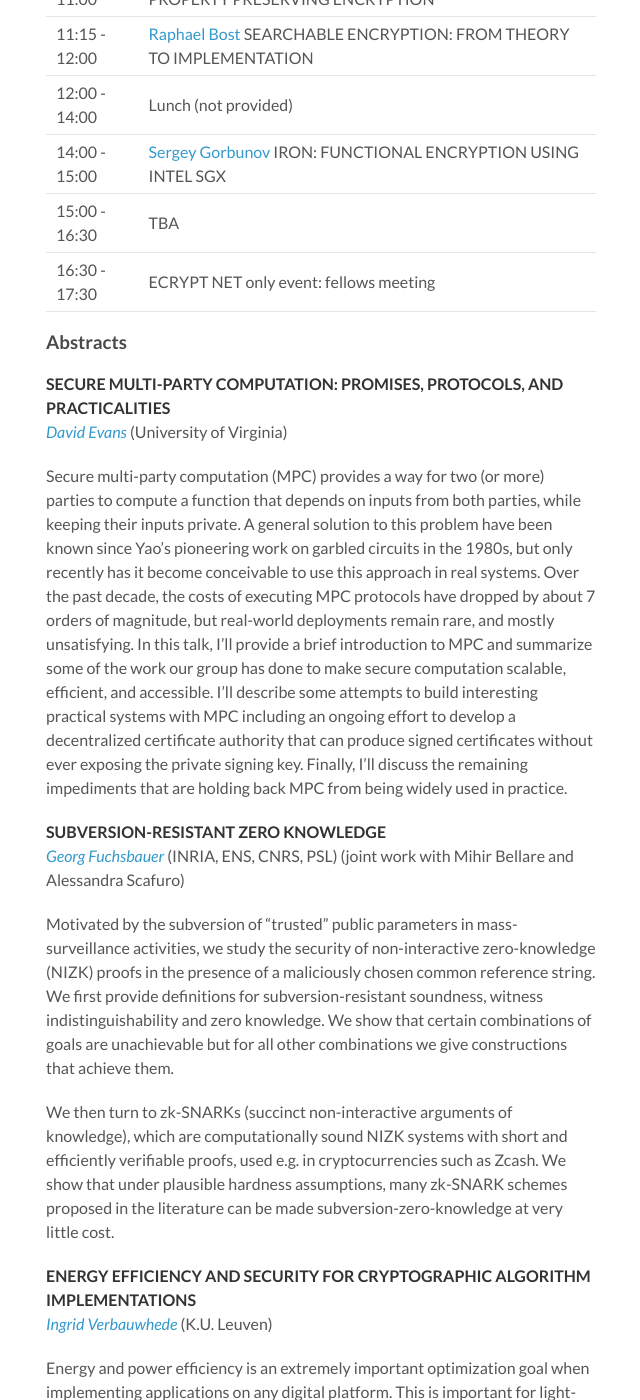
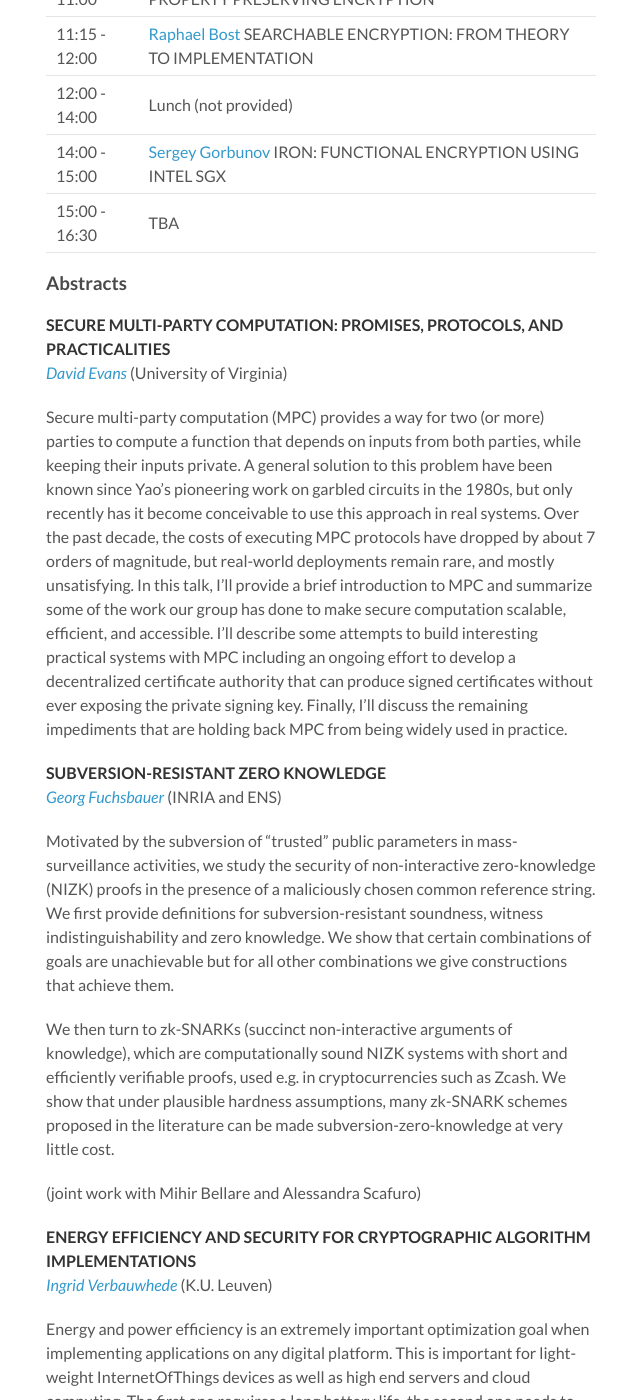
Before and after one commit to pariscryptoday/pariscryptoday.github.io, a Jekyll site: the page built from _posts/2017-03-17-fifth.md, in a window 1280 px wide and 1400 px high, scrolled down 1105 px. Shown: the whole window, without its empty margins (164-804 px from the left). Built offline with Jekyll 4.4.1, drawn with Linux system fonts in a browser that asks for light colours; some of the changed text lies outside the part shown.

Commit message:
Update 2017-03-17-fifth.md

```diff
--- a/_posts/2017-03-17-fifth.md
+++ b/_posts/2017-03-17-fifth.md
@@ -28,7 +28,6 @@ The next Paris Area Crypto Day will take place on 27.06.2017 and 28.06.2017 (Tue
 | 12:00 - 14:00 | Lunch (not provided)
 | 14:00 - 15:00 | [Sergey Gorbunov](#SerGor) IRON: FUNCTIONAL ENCRYPTION USING INTEL SGX
 | 15:00 - 16:30 | TBA
-| 16:30 - 17:30 | ECRYPT NET only event: fellows meeting
 
 ### Abstracts
 
@@ -38,12 +37,13 @@ The next Paris Area Crypto Day will take place on 27.06.2017 and 28.06.2017 (Tue
 Secure multi-party computation (MPC) provides a way for two (or more) parties to compute a function that depends on inputs from both parties, while keeping their inputs private. A general solution to this problem have been known since Yao's pioneering work on garbled circuits in the 1980s, but only recently has it become conceivable to use this approach in real systems. Over the past decade, the costs of executing MPC protocols have dropped by about 7 orders of magnitude, but real-world deployments remain rare, and mostly unsatisfying. In this talk, I’ll provide a brief introduction to MPC and summarize some of the work our group has done to make secure computation scalable, efficient, and accessible. I’ll describe some attempts to build interesting practical systems with MPC including an ongoing effort to develop a decentralized certificate authority that can produce signed certificates without ever exposing the private signing key. Finally, I’ll discuss the remaining impediments that are holding back MPC from being widely used in practice.
 
 **<a name="GeoFuc"></a>SUBVERSION-RESISTANT ZERO KNOWLEDGE**<br>
-*[Georg Fuchsbauer](http://www.di.ens.fr/~fuchsbau/)* (INRIA, ENS, CNRS, PSL)
-(joint work with Mihir Bellare and Alessandra Scafuro)
+*[Georg Fuchsbauer](http://www.di.ens.fr/~fuchsbau/)* (INRIA and ENS)
 
 Motivated by the subversion of “trusted” public parameters in mass-surveillance activities, we study the security of non-interactive zero-knowledge (NIZK) proofs in the presence of a maliciously chosen common reference string. We first provide definitions for subversion-resistant soundness, witness indistinguishability and zero knowledge. We show that certain combinations of goals are unachievable but for all other combinations we give constructions that achieve them.
 
 We then turn to zk-SNARKs (succinct non-interactive arguments of knowledge), which are computationally sound NIZK systems with short and efficiently verifiable proofs, used e.g. in cryptocurrencies such as Zcash. We show that under plausible hardness assumptions, many zk-SNARK schemes proposed in the literature can be made subversion-zero-knowledge at very little cost.
+
+(joint work with Mihir Bellare and Alessandra Scafuro)
 
 **<a name="IngVer"></a>ENERGY EFFICIENCY AND SECURITY FOR CRYPTOGRAPHIC ALGORITHM IMPLEMENTATIONS**<br>
 *[Ingrid Verbauwhede](http://homes.esat.kuleuven.be/~iverbauw/)* (K.U. Leuven)
```
Also changed, not shown: other parts of _posts/2017-03-17-fifth.md (+2 -2 lines).
